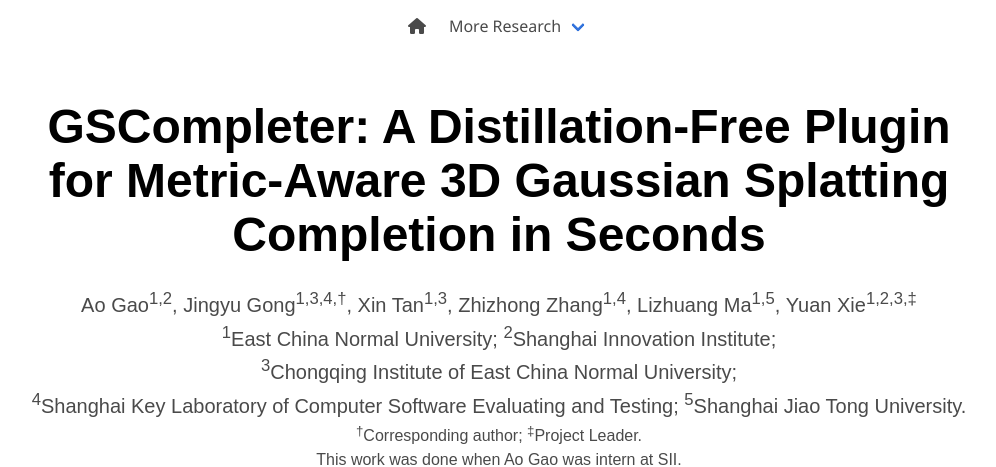
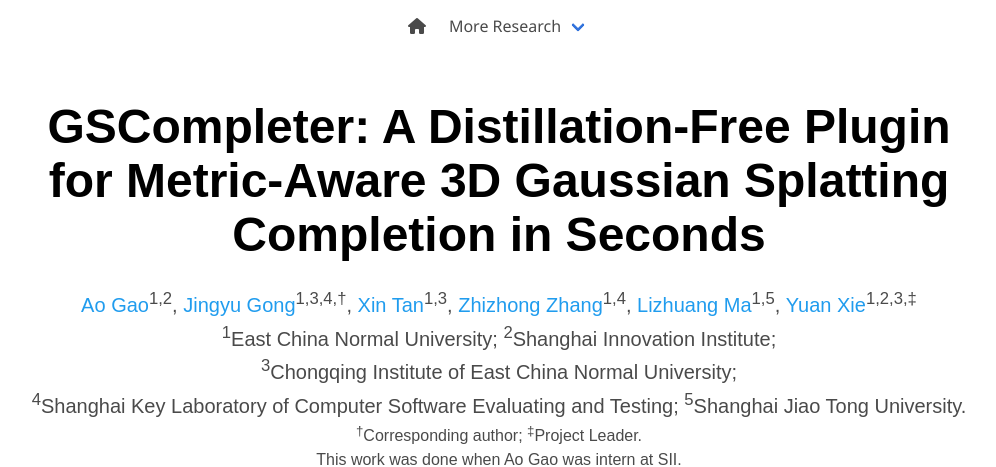
Before and after one commit to Yuhuoo/Yuhuoo.github.io, a plain HTML site: page projects/gscompleter/index.html in a window 1280 px wide. Shown: the top 467 px of the page, without its empty margins (141-1137 px from the left). Drawn offline with nearby package versions, Linux system fonts and the light colour scheme; some icons are missing; a web font is replaced by a local one.

Commit message:
update authors

```diff
--- a/projects/gscompleter/index.html
+++ b/projects/gscompleter/index.html
@@ -63,7 +63,7 @@
           More Research
         </a>
         <div class="navbar-dropdown">
-          <a class="navbar-item" href="https://GSCompleter.github.io">
+          <a class="navbar-item" href="https://yuhuoo.github.io/projects/gscompleter/">
             GSCompleter
           </a>
         </div>
@@ -86,12 +86,24 @@
           </div> -->
 
           <div class="is-size-5 publication-authors">
-            <span class="author-block">Ao Gao<sup>1,2</sup>,</span>
-            <span class="author-block">Jingyu Gong<sup>1,3,4,&#8224;</sup>,</span>
-            <span class="author-block">Xin Tan<sup>1,3</sup>,</span>
-            <span class="author-block">Zhizhong Zhang<sup>1,4</sup>,</span>
-            <span class="author-block">Lizhuang Ma<sup>1,5</sup>,</span>
-            <span class="author-block">Yuan Xie<sup>1,2,3,&#8225;</sup></span>
+            <span class="author-block">
+              <a href="https://yuhuoo.github.io/">Ao Gao</a><sup>1,2</sup>,
+            </span>
+            <span class="author-block">
+              <a href="https://jingyugong.github.io/">Jingyu Gong</a><sup>1,3,4,&#8224;</sup>,
+            </span>
+            <span class="author-block">
+              <a href="https://tanxincs.github.io/">Xin Tan</a><sup>1,3</sup>,
+            </span>
+            <span class="author-block">
+              <a href="https://faculty.ecnu.edu.cn/_s16/zzz2/main.psp">Zhizhong Zhang</a><sup>1,4</sup>,
+            </span>
+            <span class="author-block">
+              <a href="https://dmcv.sjtu.edu.cn/people/">Lizhuang Ma</a><sup>1,5</sup>,
+            </span>
+            <span class="author-block">
+              <a href="https://scholar.google.com/citations?user=RN1QMPgAAAAJ&hl=zh-CN&oi=ao">Yuan Xie</a><sup>1,2,3,&#8225;</sup>
+            </span>
           </div>
 
           <div class="is-size-5 publication-authors">
```
Also changed, not shown: index.html (+1 -0 lines).
